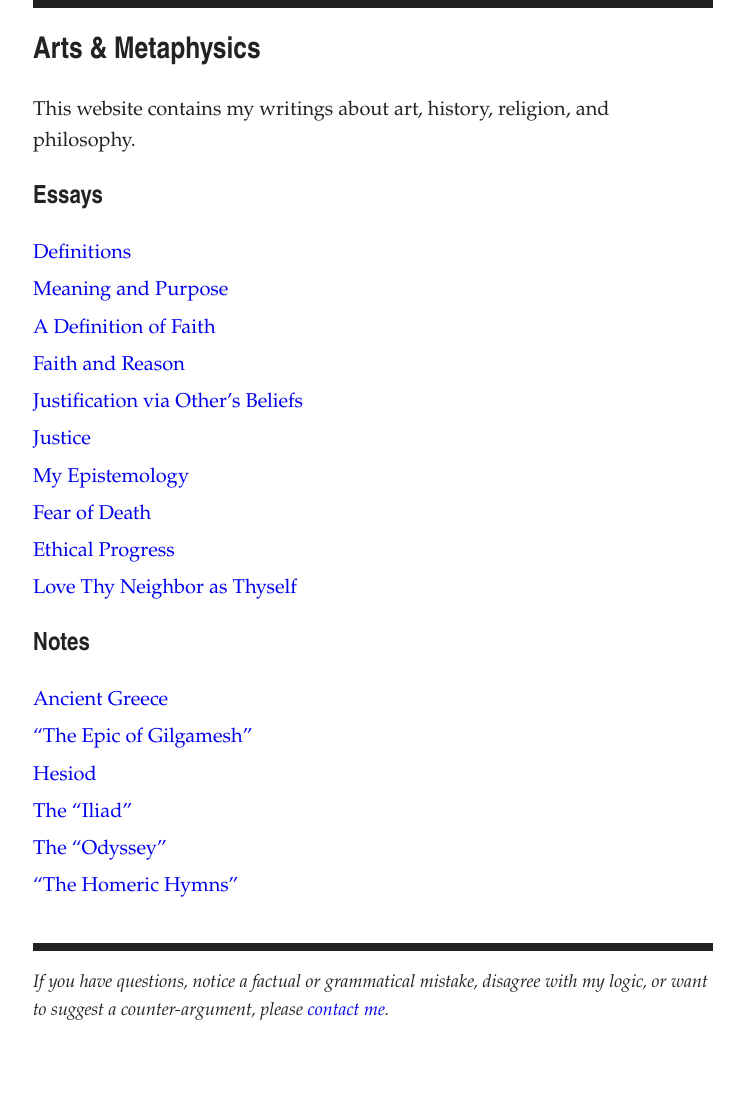
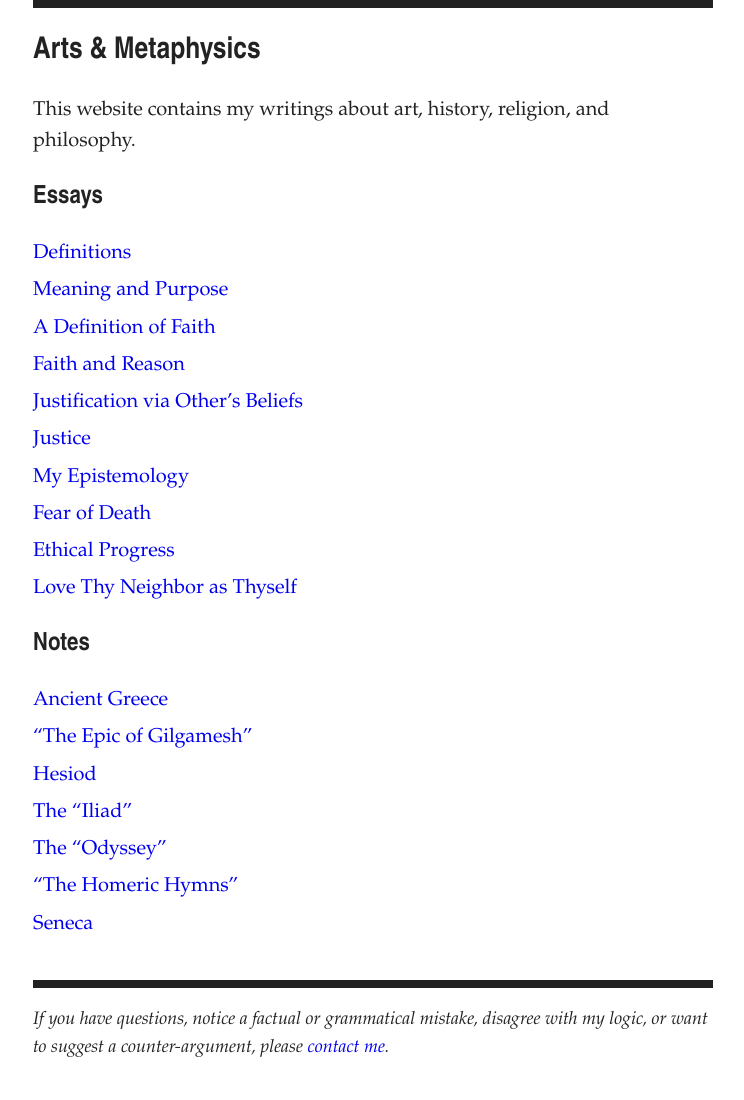
Before and after one commit to artsandmetaphysics/goodlifeodyssey, a Jekyll site: the page built from index.md, in a window 1280 px wide. Shown: the whole page, without its empty margins (267-1011 px from the left). Built offline with Jekyll 4.4.1, drawn with Linux system fonts in a browser that asks for light colours; before the commit the page ends 1063 px from its top, so only the background shows below that.

Commit message:
Add content

```diff
--- a/index.md
+++ b/index.md
@@ -29,4 +29,5 @@ description: This website contains my writings about art, history, religion, and
   {% include li.html id='the-iliad' %}
   {% include li.html id='the-odyssey' %}
   {% include li.html id='homeric-hymns' %}
+  {% include li.html id='seneca' %}
 </ul>
```
